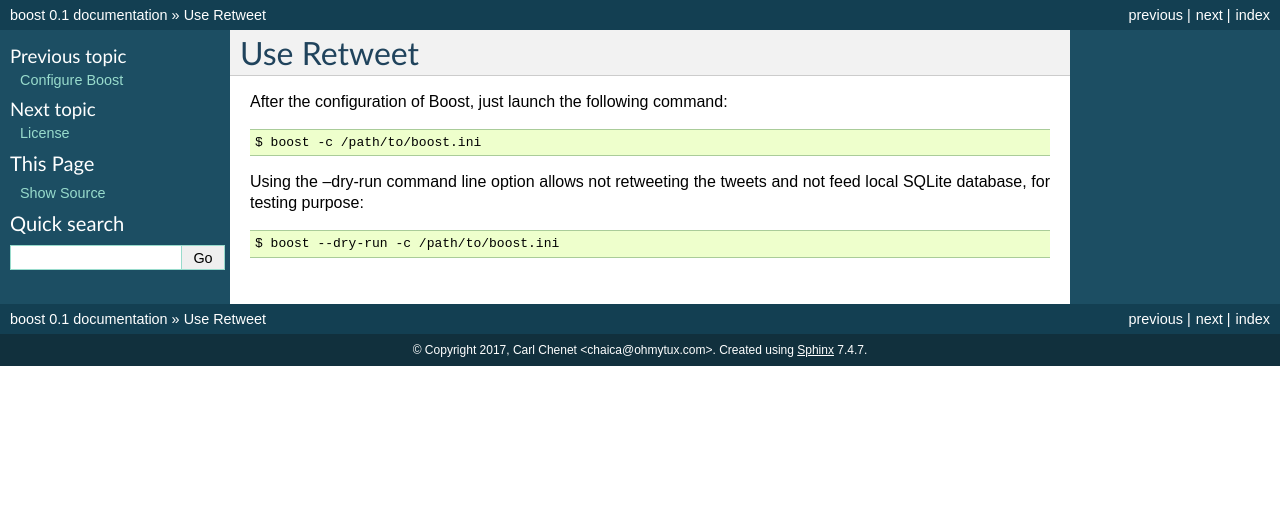
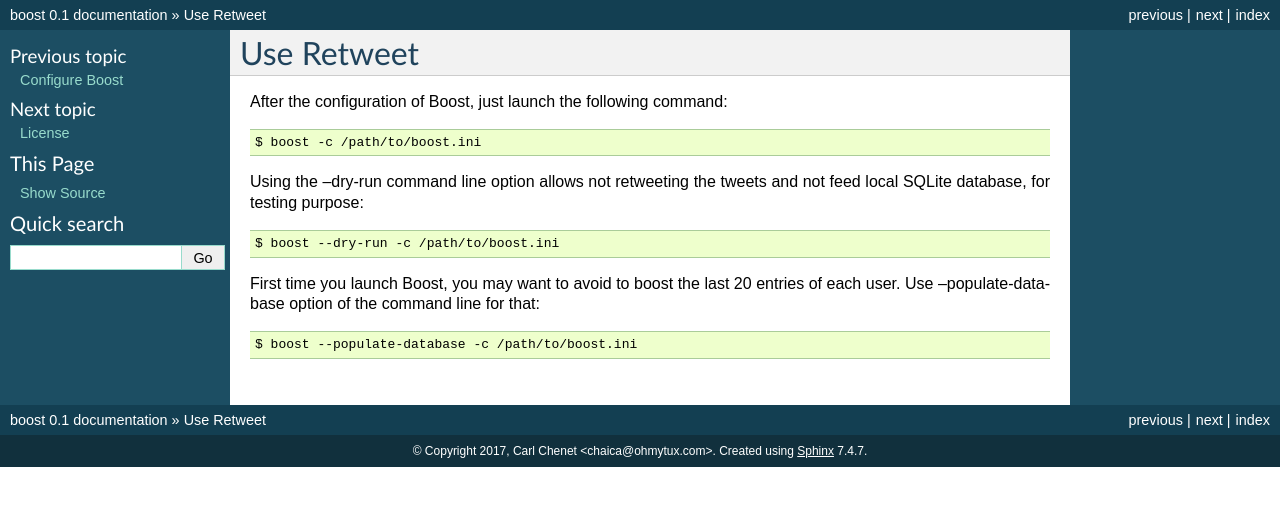
Before and after one commit to mimuki/boost, a Sphinx documentation site: the page built from docs/source/use.rst, in a window 1280 px wide. Shown: the top 506 px of the page. Built offline with Sphinx 7.4.7, drawn with Linux system fonts in a browser that asks for light colours.

Commit message:
explain how to use --populate-database cli option

```diff
--- a/docs/source/use.rst
+++ b/docs/source/use.rst
@@ -7,3 +7,7 @@
 Using the --dry-run command line option allows not retweeting the tweets and not feed local SQLite database, for testing purpose::
 
     $ boost --dry-run -c /path/to/boost.ini
+
+First time you launch Boost, you may want to avoid to boost the last 20 entries of each user. Use --populate-database option of the command line for that::
+
+    $ boost --populate-database -c /path/to/boost.ini
```
